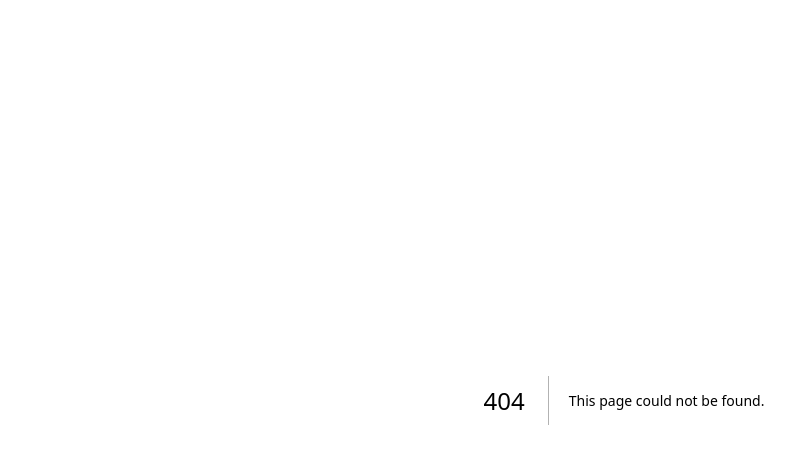
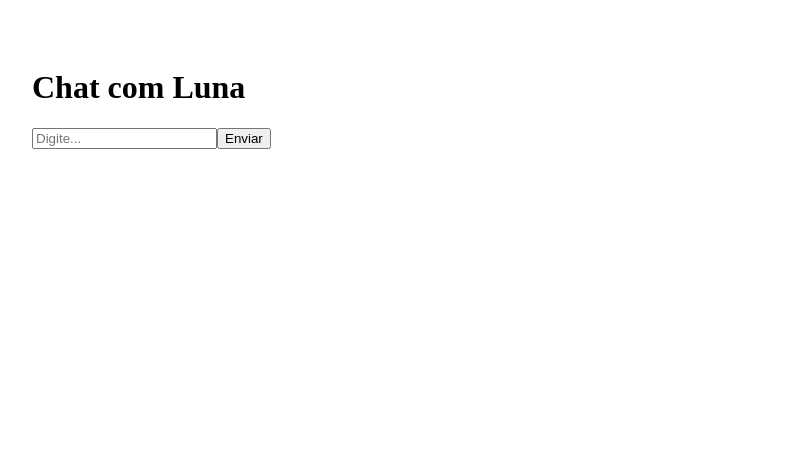
Before and after one commit to diogo0587/ai-character-platform, a Next.js app: page /chat in a window 1280 px wide. Before the commit this address had no page. Shown: the top 464 px of the page, without its empty margins (16-811 px from the left). Built offline with nearby package versions, Linux system fonts and the light colour scheme.

Commit message:
Criar app/chat/page.tsx

```diff
--- /dev/null
+++ b/app/chat/page.tsx
@@ -0,0 +1,63 @@
+"use client"
+
+import { useState } from "react"
+
+export default function ChatPage(){
+
+const [message,setMessage] = useState("")
+const [messages,setMessages] = useState([])
+
+async function send(){
+
+const res = await fetch("/api/chat",{
+method:"POST",
+headers:{ "Content-Type":"application/json" },
+body:JSON.stringify({
+character:{
+name:"Luna",
+personality:"curiosa hacker futurista",
+scenario:"laboratório de IA"
+},
+history:"",
+message
+})
+})
+
+const data = await res.json()
+
+setMessages([
+...messages,
+{role:"user",text:message},
+{role:"ai",text:data.reply}
+])
+
+setMessage("")
+}
+
+return (
+
+<div style={{padding:40}}>
+
+<h1>Chat com Luna</h1>
+
+<div>
+{messages.map((m,i)=>(
+<p key={i}>
+<b>{m.role}:</b> {m.text}
+</p>
+))}
+</div>
+
+<input
+value={message}
+onChange={e=>setMessage(e.target.value)}
+placeholder="Digite..."
+/>
+
+<button onClick={send}>Enviar</button>
+
+</div>
+
+)
+
+}
```
